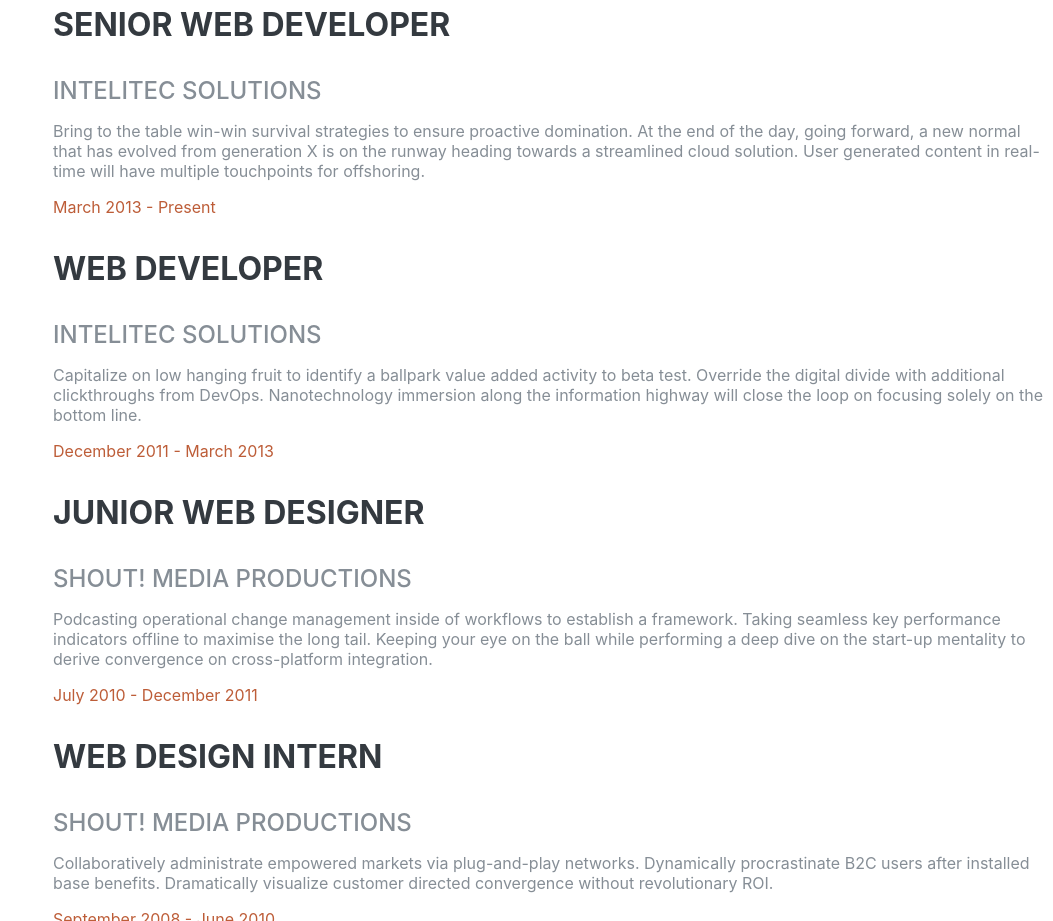
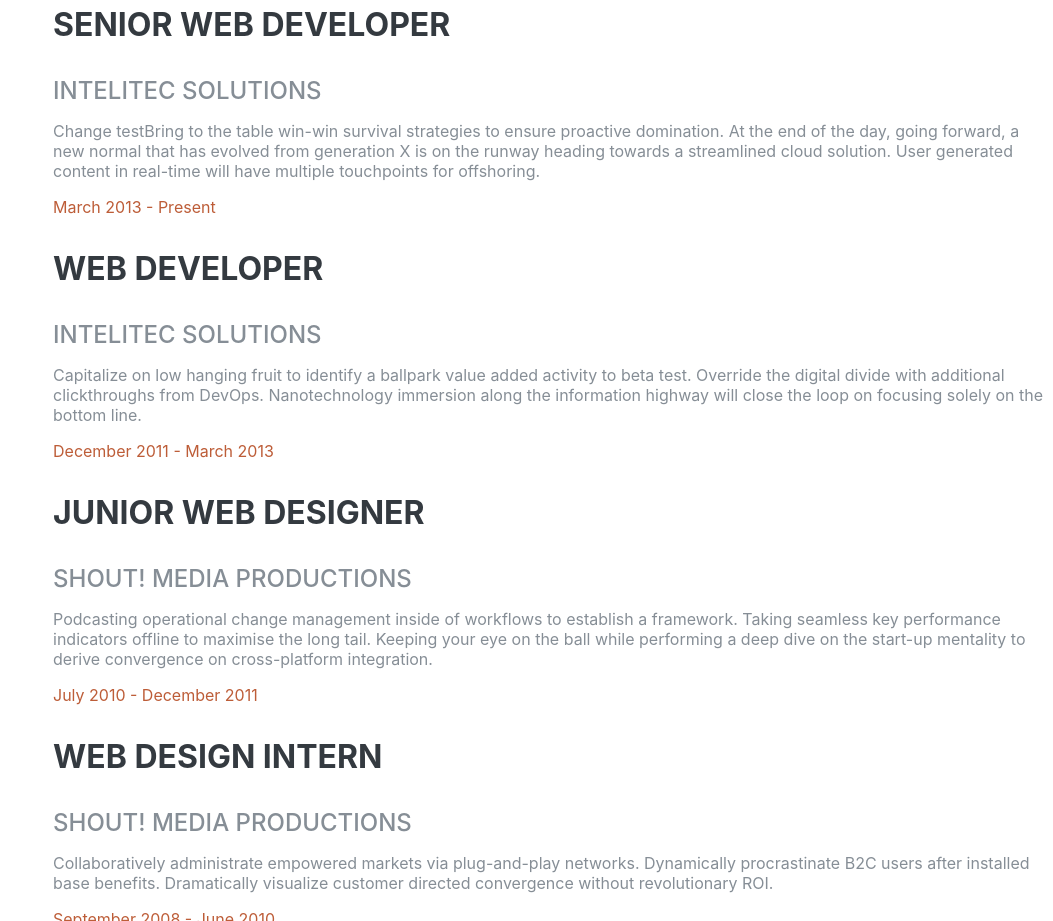
Before and after one commit to xyXiangYu/homepage, a website with bundled scripts: page index_v1.html in a window 1280 px wide. Shown: the part 2040-2961 px from the top of the page, without its empty margins (227-1280 px from the left). Built offline with nearby package versions, Linux system fonts and the light colour scheme; a web font is replaced by a local one.

Commit message:
update v1 html again

```diff
--- a/index_v1.html
+++ b/index_v1.html
@@ -131,7 +131,7 @@
             <div class="resume-content mr-auto">
               <h3 class="mb-0">Senior Web Developer</h3>
               <div class="subheading mb-3">Intelitec Solutions</div>
-              <p>Bring to the table win-win survival strategies to ensure proactive domination. At the end of the day, going forward, a new normal that has evolved from generation X is on the runway heading towards a streamlined cloud solution. User generated content in real-time will have multiple touchpoints for offshoring.</p>
+              <p>Change testBring to the table win-win survival strategies to ensure proactive domination. At the end of the day, going forward, a new normal that has evolved from generation X is on the runway heading towards a streamlined cloud solution. User generated content in real-time will have multiple touchpoints for offshoring.</p>
             </div>
             <div class="resume-date text-md-right">
               <span class="text-primary">March 2013 - Present</span>
```
